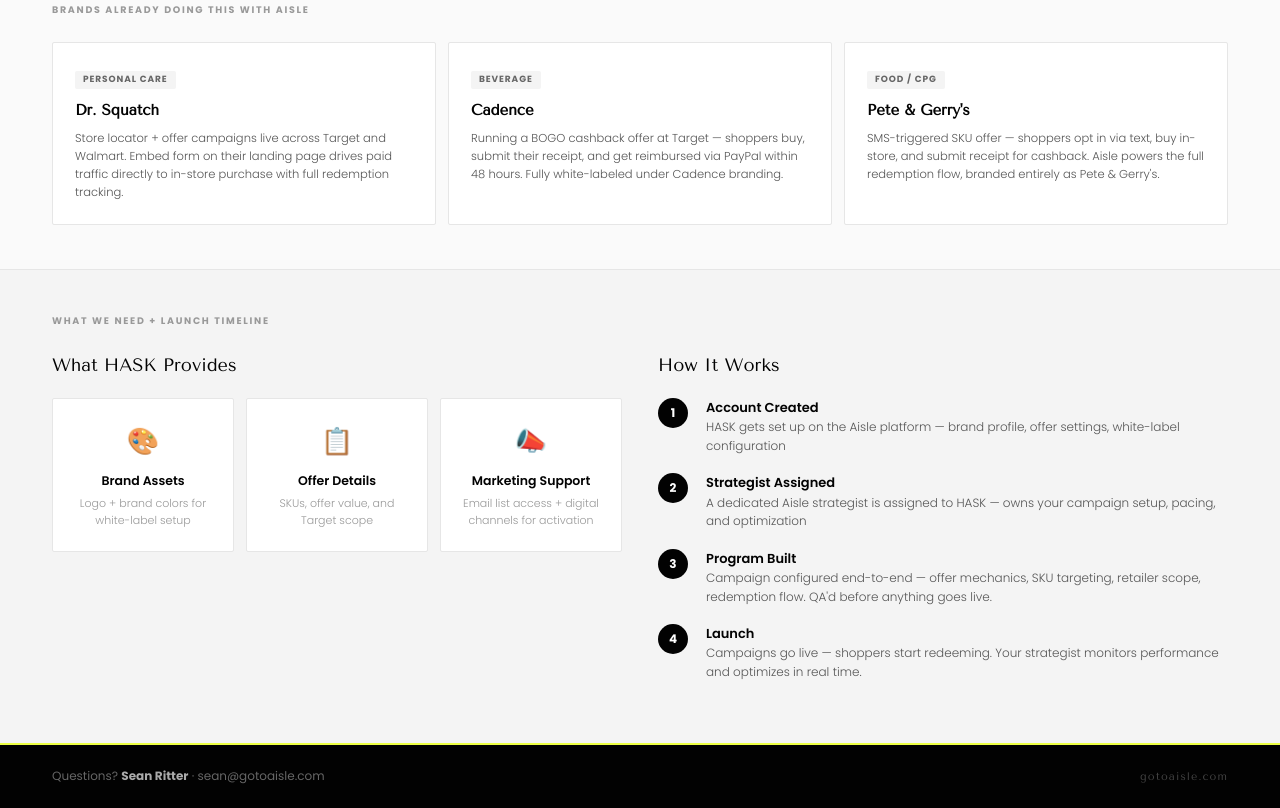
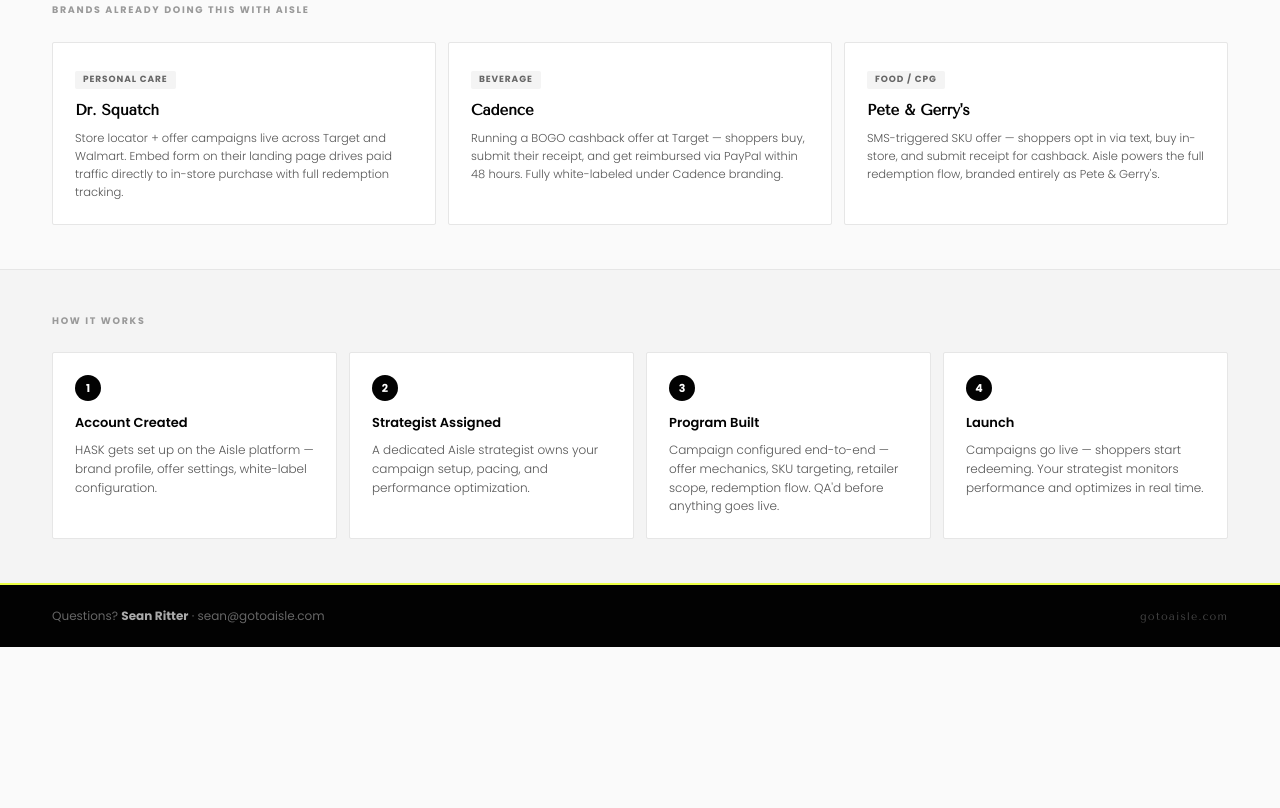
Before and after one commit to roko-boy/hask-one-pager, a plain HTML site: page index.html in a window 1280 px wide. Shown: the part 2956-3764 px from the top of the page. After the commit the page ends 3603 px from the top, so only its background shows below. Drawn offline with nearby package versions, Linux system fonts and the light colour scheme.

Commit message:
Remove What HASK Provides section, clean up How It Works

```diff
--- a/index.html
+++ b/index.html
@@ -717,63 +717,29 @@
   </div>
 </div>
 
-<!-- What We Need + Launch Timeline -->
+<!-- How It Works -->
 <div class="section" style="background:var(--gray-light); border-top:1px solid var(--gray-mid);">
-  <div class="section-label">What We Need + Launch Timeline</div>
-  <div class="two-col">
-    <div>
-      <h3 style="font-family:'Tenor Sans',sans-serif;font-size:18px;font-weight:400;margin-bottom:18px;">What HASK Provides</h3>
-      <div class="provides-grid">
-        <div class="provides-card">
-          <div class="icon">🎨</div>
-          <h5>Brand Assets</h5>
-          <p>Logo + brand colors for white-label setup</p>
-        </div>
-        <div class="provides-card">
-          <div class="icon">📋</div>
-          <h5>Offer Details</h5>
-          <p>SKUs, offer value, and Target scope</p>
-        </div>
-        <div class="provides-card">
-          <div class="icon">📣</div>
-          <h5>Marketing Support</h5>
-          <p>Email list access + digital channels for activation</p>
-        </div>
-      </div>
+  <div class="section-label">How It Works</div>
+  <div style="display:grid;grid-template-columns:repeat(4,1fr);gap:12px;">
+    <div class="phase">
+      <div class="phase-num">1</div>
+      <h4>Account Created</h4>
+      <p style="font-size:12px;color:var(--gray-text);font-weight:300;margin-top:6px;">HASK gets set up on the Aisle platform — brand profile, offer settings, white-label configuration.</p>
     </div>
-
-    <div>
-      <h3 style="font-family:'Tenor Sans',sans-serif;font-size:18px;font-weight:400;margin-bottom:18px;">How It Works</h3>
-      <div>
-        <div class="timeline-step">
-          <div class="timeline-num">1</div>
-          <div class="timeline-content">
-            <h5>Account Created</h5>
-            <p>HASK gets set up on the Aisle platform — brand profile, offer settings, white-label configuration</p>
-          </div>
-        </div>
-        <div class="timeline-step">
-          <div class="timeline-num">2</div>
-          <div class="timeline-content">
-            <h5>Strategist Assigned</h5>
-            <p>A dedicated Aisle strategist is assigned to HASK — owns your campaign setup, pacing, and optimization</p>
-          </div>
-        </div>
-        <div class="timeline-step">
-          <div class="timeline-num">3</div>
-          <div class="timeline-content">
-            <h5>Program Built</h5>
-            <p>Campaign configured end-to-end — offer mechanics, SKU targeting, retailer scope, redemption flow. QA'd before anything goes live.</p>
-          </div>
-        </div>
-        <div class="timeline-step">
-          <div class="timeline-num">4</div>
-          <div class="timeline-content">
-            <h5>Launch</h5>
-            <p>Campaigns go live — shoppers start redeeming. Your strategist monitors performance and optimizes in real time.</p>
-          </div>
-        </div>
-      </div>
+    <div class="phase">
+      <div class="phase-num">2</div>
+      <h4>Strategist Assigned</h4>
+      <p style="font-size:12px;color:var(--gray-text);font-weight:300;margin-top:6px;">A dedicated Aisle strategist owns your campaign setup, pacing, and performance optimization.</p>
+    </div>
+    <div class="phase">
+      <div class="phase-num">3</div>
+      <h4>Program Built</h4>
+      <p style="font-size:12px;color:var(--gray-text);font-weight:300;margin-top:6px;">Campaign configured end-to-end — offer mechanics, SKU targeting, retailer scope, redemption flow. QA'd before anything goes live.</p>
+    </div>
+    <div class="phase">
+      <div class="phase-num">4</div>
+      <h4>Launch</h4>
+      <p style="font-size:12px;color:var(--gray-text);font-weight:300;margin-top:6px;">Campaigns go live — shoppers start redeeming. Your strategist monitors performance and optimizes in real time.</p>
     </div>
   </div>
 </div>
```
